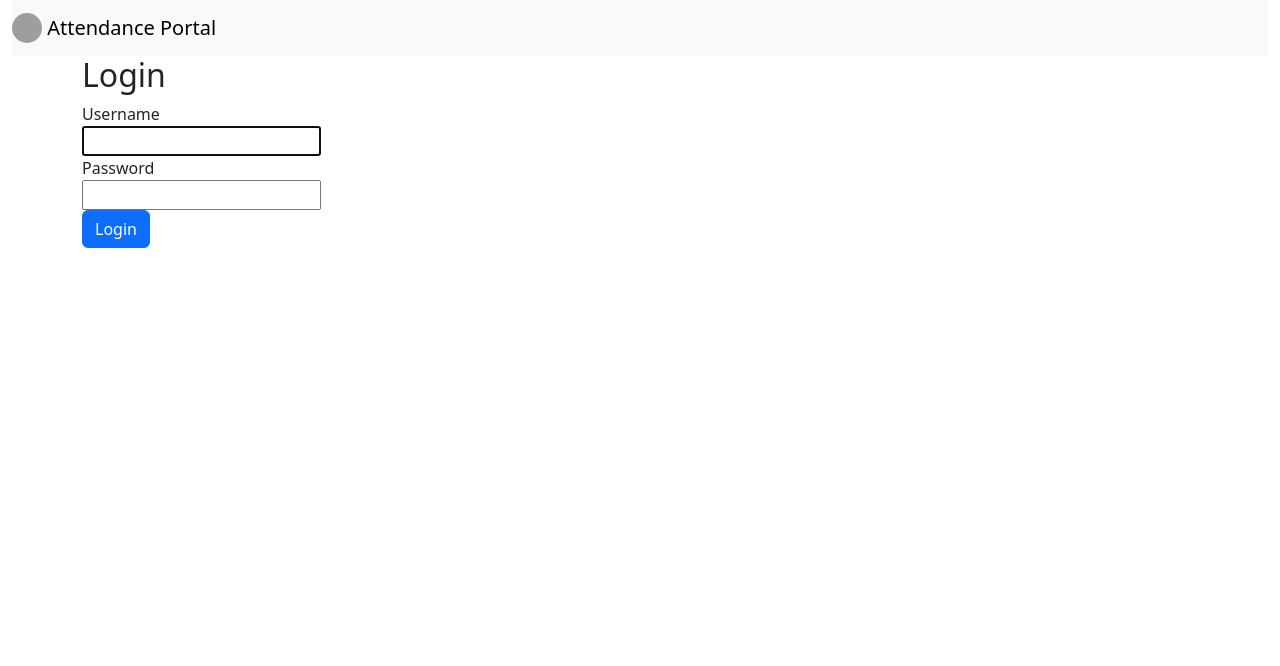
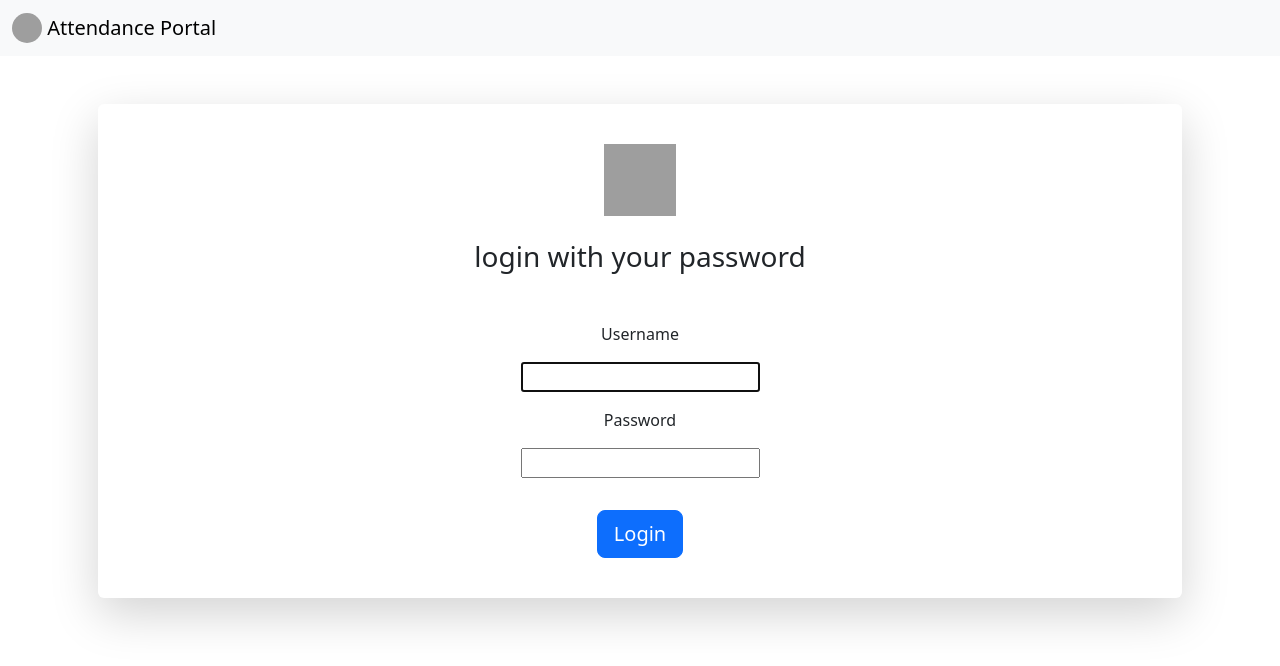
Before and after one commit to Senthilsk10/Attendance-Portal, a Django app: page /Users/login/ in a window 1280 px wide. Shown: the top 666 px of the page. Run offline with Django 4.2, Linux system fonts and the light colour scheme; some libraries are stand-ins or nearby versions; grey boxes are pictures that could not be loaded.

Commit message:
redesigned the pages
the desgn we made yesterday was not pleasant so we discarded it and made it better looking today for the three pages login,base,welcome pages

```diff
--- a/src/attendanceportal/templates/base.html
+++ b/src/attendanceportal/templates/base.html
@@ -18,17 +18,14 @@
     {% bootstrap_javascript %}
 </head>
 <body>
-    <div class = "container-fluid">
-            <nav class="navbar  navbar-light bg-light">
-                <a class="navbar-brand" href="#">
-                  <img src="https://github.com/Senthilsk10/Attendance-Portal/blob/main/Attendance%20portal.png?raw=true" width="30" height="30" class="d-inline-block align-top rounded-circle" alt="">
-                  Attendance Portal
-                </a>
-                {% block login %} {% endblock %}
-
-              </nav>
+    <nav class="navbar  navbar-light bg-light mb-3">
+        <div class = "container-fluid">
+            <a class="navbar-brand" href="#">
+            <img src="https://github.com/Senthilsk10/Attendance-Portal/blob/main/Attendance%20portal.png?raw=true" width="30" height="30" class="d-inline-block align-top rounded-circle" alt="">  Attendance Portal
+            </a>
+            {% block login %} {% endblock %}
+        </div>
+    </nav>
         {% block content %}{% endblock %}
-    </div>
-
 </body>
 </html>
--- a/src/attendanceportal/templates/registration/login.html
+++ b/src/attendanceportal/templates/registration/login.html
@@ -1,26 +1,29 @@
 {% extends 'base.html' %}
 
 {% block content %}
-    <div class = "container">
-      <h2>Login</h2>
-      <form method="post" action="{% url 'login' %}" class = "form mx-auto my auto">
+    <div class = "container text-center">
+    <div class = "shadow-lg p-3 mt-5 mx-3 bg-white rounded">
+        <form method="post" action="{% url 'login' %}" class = "form-signin mt-4">
             {% csrf_token %}
 
-          <div class="form-group">
-              <label for="id_username">Username</label>
+            <img class="mb-4" src="https://github.com/Senthilsk10/my-academic-files/blob/main/login.png?raw=true" alt="login-icon" width="72" height="72">
+            <h1 class="h3 mb-5 font-weight-normal">login with your password</h1>
+            <div class="form-group mb-3">
+                <label for="id_username" class = "sr-only ">Username</label>
             </div>
-          <div class="form-group">
-              {{ form.username }}
+            <div class="form-group mb-3">
+                {{ form.username}}
             </div>
 
-          <div class="form-group">
-              <label for="id_password">Password</label>
+            <div class="form-group mb-3">
+                <label for="id_password" class ="sr-only">Password</label>
             </div>
-          <div class="form-group">
-              {{ form.password }}
+            <div class="form-group mb-2">
+                {{ form.password}}
             </div>
 
-          <button type="submit" class="btn btn-primary">Login</button>
+            <button type="submit" class="btn btn-lg btn-block btn-primary mt-4 mb-4" >Login</button>
         </form>
     </div>
+    </div>
 {% endblock %}
--- a/src/attendanceportal/templates/welcome.html
+++ b/src/attendanceportal/templates/welcome.html
@@ -1,7 +1,7 @@
 {% extends 'base.html' %}
 
 {% block login %}
-    <a class="nav-item nav-link ml-3 pl-2 btn btn-info rounded-lg border-dark" href="{% url 'login' %}">  login   </a>
+    <a class="nav-item nav-link ml-3 pl-2 btn btn-light rounded-lg border-info shadow-sm" href="{% url 'login' %}">  login   </a>
 {% endblock %}
 {% block content %}
 
```
Lines whose indentation alone changed are shown as unchanged.
